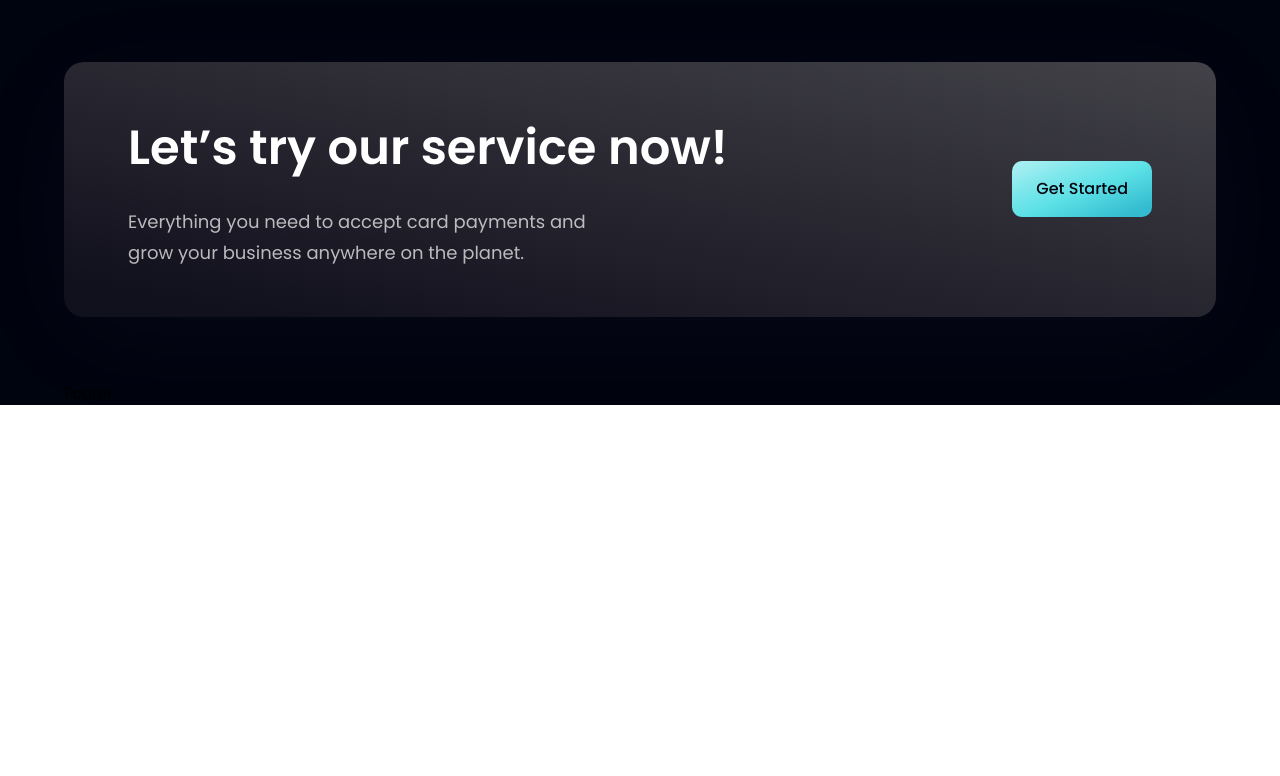
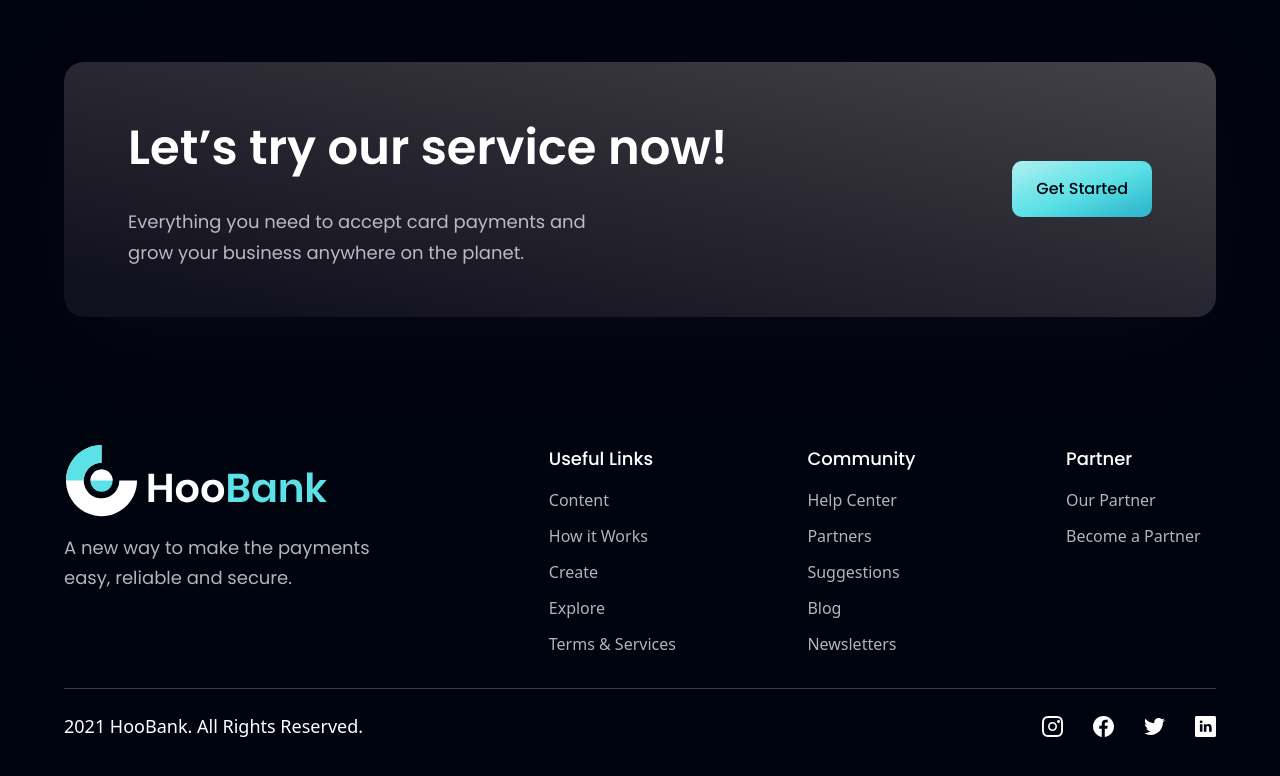
Before and after one commit to amator82/HooBank, a React (Vite) app: page / in a window 1280 px wide. Shown: the part 4079-4855 px from the top of the page. Before the commit the page ends 4484 px from the top, so only its background shows below. Built offline with nearby package versions, Linux system fonts and the light colour scheme.

Commit message:
add styles to the component Footer

```diff
--- a/src/components/Footer.jsx
+++ b/src/components/Footer.jsx
@@ -1,7 +1,65 @@
 import React from 'react'
+import styles from '../styles'
+import { twitter, logo } from '../assets'
+import { footerLinks, socialMedia } from '../data'
 
 const Footer = () => {
-    return <div>Footer</div>
+    return (
+        <footer className={`${styles.flexCenter} ${styles.paddingY} flex-col`}>
+            <div
+                className={`${styles.flexStart} md:flex-row flex-col mb-8 w-full`}
+            >
+                <div className='flex-1 flex flex-col justify-start mr-10'>
+                    <img
+                        src={logo}
+                        alt='logo'
+                        className='w-[266px] h-[72px] object-contain'
+                    />
+                    <p className={`${styles.paragraph} mt-4 max-w-[310px]`}>
+                        A new way to make the payments easy, reliable and
+                        secure.
+                    </p>
+                </div>
+                <div className='w-full flex flex-[1.5] flex-row flex-wrap justify-between md:mt-0 mt-10'>
+                    {footerLinks.map((footerLink, index) => (
+                        <div
+                            key={index}
+                            className='flex flex-col ss:my-0 my-4 min-w-[150px]'
+                        >
+                            <h4 className='font-poppins font-medium text-[18px] leading-[27px] text-white'>
+                                {footerLink.title}
+                            </h4>
+                            <ul className='list-none mt-4 flex flex-col gap-[12px]'>
+                                {footerLink.links.map((link) => (
+                                    <li
+                                        key={link.name}
+                                        className='cursor-pointer font-popins font-normal text-[16px] leading-[24px] text-dimWhite hover:text-secondary'
+                                    >
+                                        {link.name}
+                                    </li>
+                                ))}
+                            </ul>
+                        </div>
+                    ))}
+                </div>
+            </div>
+            <div className='w-full flex justify-between items-center md:flex-row flex-col pt-6 border-t-[1px] border-t-[#3f3e45]'>
+                <p className='font-popins font-normal text-center text-[18px] leading-[27px] text-white'>
+                    2021 HooBank. All Rights Reserved.
+                </p>
+                <div className='flex flex-row md:mt-0 mt-6 gap-[30px]'>
+                    {socialMedia.map((social) => (
+                        <img
+                            key={social.id}
+                            src={social.icon}
+                            alt={social.id}
+                            className='w-[21px] h-[21px] object-contain cursor-pointer'
+                        />
+                    ))}
+                </div>
+            </div>
+        </footer>
+    )
 }
 
 export default Footer
```
